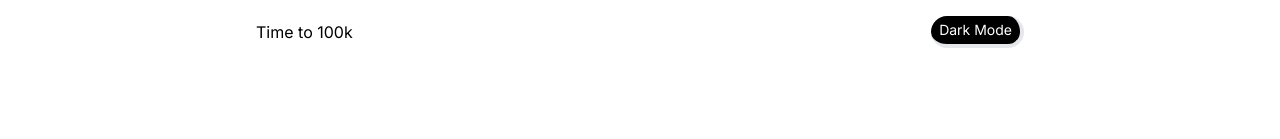
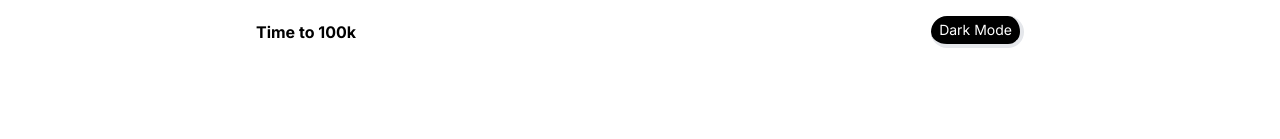
Before and after one commit to zackhanni/time-to-100k, a Next.js app: page / in a window 1280 px wide. Shown: the top 139 px of the page. Built offline with nearby package versions, Linux system fonts and the light colour scheme.

Commit message:
added button border to both light and dark mode button. make page title bold

```diff
--- a/app/components/DarkModeSwitch.tsx
+++ b/app/components/DarkModeSwitch.tsx
@@ -11,11 +11,11 @@ export default function DarkModeSwitch({ setDarkMode }: DarkModeProps) {
 
   return (
     <div className="h-16 w-full flex items-center justify-between px-8 md:px-0 max-w-screen-md mx-auto">
-      <div>Time to 100k</div>
+      <div className="font-bold">Time to 100k</div>
       <button
         className={`text-sm rounded-full px-2 py-1 hover:underline ${
           clicked
-            ? "bg-white text-black"
+            ? "bg-white text-black border-b-4 border-r-4 border-gray-400"
             : " bg-black text-white border-b-4 border-r-4"
         }`}
         onClick={() => {
```
